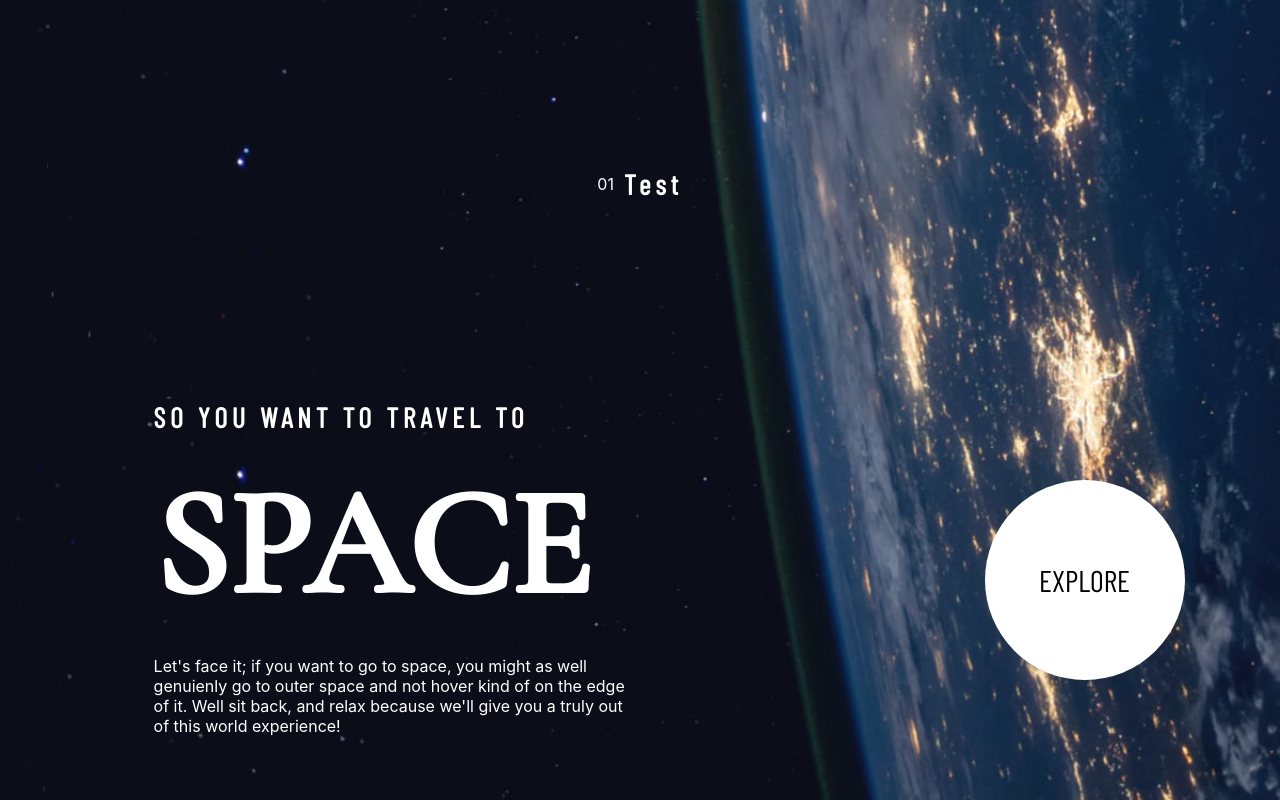
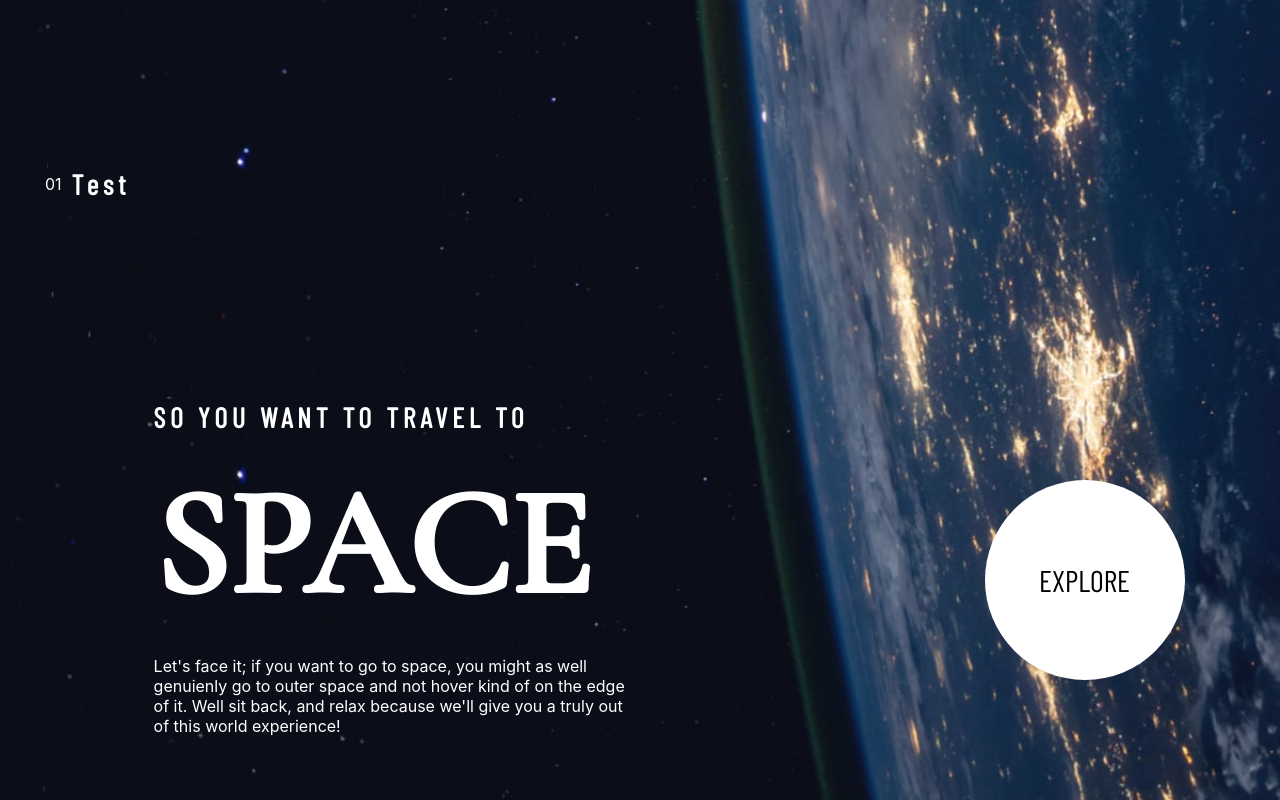
Before and after one commit to Stamwill/space-tourism, a Next.js app: page / in a window 1280 px wide. Shown: the top 800 px of the page. Built offline with nearby package versions, Linux system fonts and the light colour scheme.

Commit message:
[PageTracker] Add media query

```diff
--- a/src/blocks/PageTracker/PageTracker.module.css
+++ b/src/blocks/PageTracker/PageTracker.module.css
@@ -8,3 +8,10 @@
 .num {
   margin-right: 10px;
 }
+
+@media screen and (min-width: 768px) {
+  .root {
+    justify-content: flex-start;
+    margin-left: 45px;
+  }
+}
```
